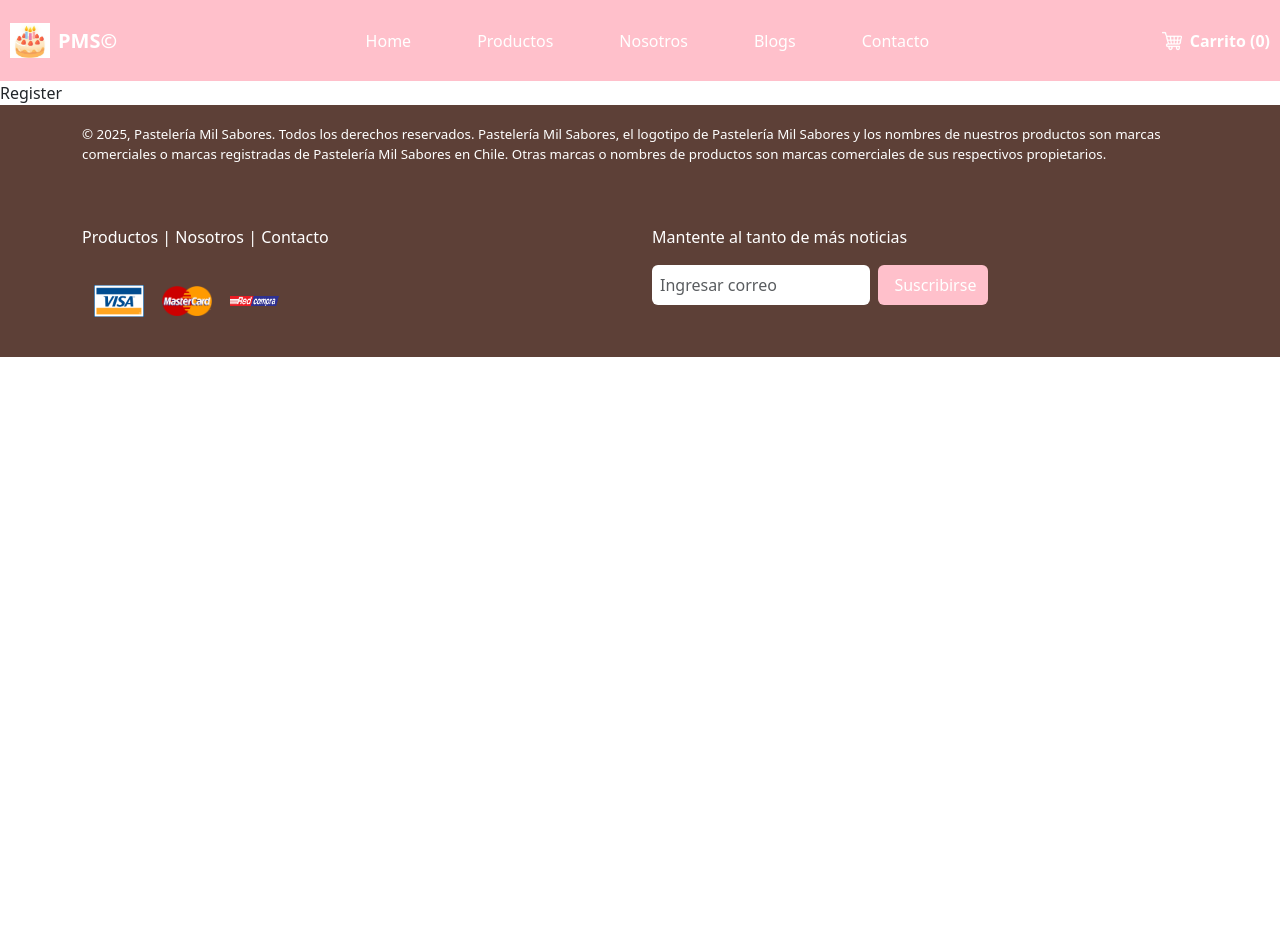
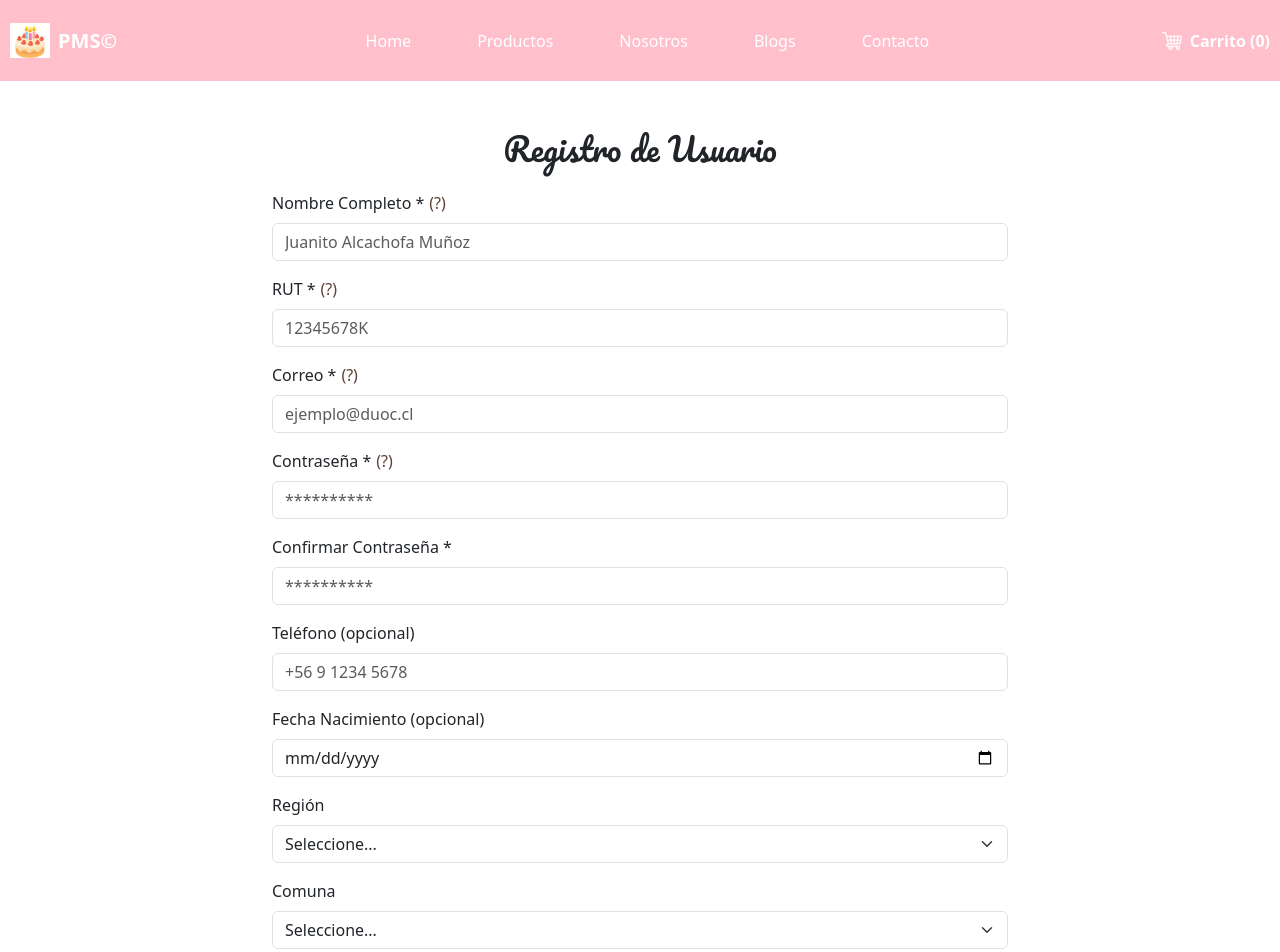
Before and after one commit to ivsantander-dot/milsaboresweb-v2, a React (Vite) app: page /register in a window 1280 px wide. Shown: the top 952 px of the page. Before the commit the page ends 800 px from the top, so only its background shows below. Built offline with nearby package versions, Linux system fonts and the light colour scheme.

Commit message:
Pagina de register terminada

```diff
--- a/src/pages/Register.jsx
+++ b/src/pages/Register.jsx
@@ -1,17 +1,252 @@
-import React from 'react';
-import HeaderComponents from '../components/Header/HeaderComponents';
-import FooterComponents from '../components/Footer/FooterComponent';
+import React, { useState } from "react";
+import { Container, Row, Col, Form, Button } from "react-bootstrap";
+import HeaderComponents from "../components/Header/HeaderComponents";
+import FooterComponents from "../components/Footer/FooterComponent";
+import styles from "../styles/register.module.css";
+import logoEmpresa from "../../public/images/LogoEmpresa.jpg";
 
-function Register() {
+export default function Register() {
+  const [formData, setFormData] = useState({
+    name: "",
+    rut: "",
+    email: "",
+    password: "",
+    confirmPassword: "",
+    phone: "",
+    birthdate: "",
+    region: "",
+    comuna: "",
+    terms: false
+  });
+
+  const [validated, setValidated] = useState(false);
+
+  const handleChange = (e) => {
+    const { id, value, type, checked } = e.target;
+    setFormData({
+      ...formData,
+      [id]: type === "checkbox" ? checked : value
+    });
+  };
+
+  const handleSubmit = (e) => {
+    e.preventDefault();
+    const form = e.currentTarget;
+    if (!form.checkValidity() || formData.password !== formData.confirmPassword) {
+      e.stopPropagation();
+      setValidated(true);
+      return;
+    }
+    // Aquí iría la lógica de registro (API, localStorage, etc.)
+    console.log("Usuario registrado:", formData);
+  };
+
+  // Función para llenar comunas según región
+  const getComunas = (region) => {
+    switch(region){
+      case "metropolitana": return ["Santiago","Puente Alto","Maipú","Ñuñoa"];
+      case "valparaiso": return ["Valparaíso","Viña del Mar","Quilpué","Villa Alemana"];
+      case "nuble": return ["Chillán","Chillán Viejo","Bulnes","San Carlos"];
+      case "araucania": return ["Temuco","Villarrica","Pucón","Loncoche"];
+      default: return [];
+    }
+  };
+
   return (
     <>
       <HeaderComponents />
 
-        <div>Register</div>
+      {/* Formulario de registro */}
+      <Container className="my-5">
+        <Row className="justify-content-center">
+          <Col md={10} lg={8}>
+            <h2 className="text-center mb-4">Registro de Usuario</h2>
+
+            <Form noValidate validated={validated} onSubmit={handleSubmit}>
+              {/* Nombre */}
+              <Form.Group className="mb-3 position-relative" controlId="name">
+                <Form.Label>
+                  Nombre Completo *
+                  <span className={styles.tooltip}>
+                    (?)
+                    <span>
+                      • Obligatorio<br />
+                      • Max: 150 caracteres
+                    </span>
+                  </span>
+                </Form.Label>
+
+                <Form.Control
+                  type="text"
+                  placeholder="Juanito Alcachofa Muñoz"
+                  value={formData.name}
+                  onChange={handleChange}
+                  required
+                  maxLength={150}
+                />
+                <Form.Control.Feedback type="invalid">El nombre no es válido.</Form.Control.Feedback>
+              </Form.Group>
+
+              {/* RUT */}
+              <Form.Group className="mb-3 position-relative" controlId="rut">
+                <Form.Label>
+                  RUT *
+                  <span className={styles.tooltip}> (?)
+                    <span className={styles.tooltipText}>• Sin puntos ni guion</span>
+                  </span>
+                </Form.Label>
+                <Form.Control
+                  type="text"
+                  placeholder="12345678K"
+                  value={formData.rut}
+                  onChange={handleChange}
+                  required
+                  minLength={7}
+                  maxLength={9}
+                  pattern="^[0-9]{7,8}[0-9Kk]$"
+                />
+                <Form.Control.Feedback type="invalid">El RUT no es válido.</Form.Control.Feedback>
+              </Form.Group>
+
+              {/* Correo */}
+              <Form.Group className="mb-3 position-relative" controlId="email">
+                <Form.Label>
+                  Correo *
+                  <span className={styles.tooltip}> (?)
+                    <span className={styles.tooltipText}>
+                      Debe terminar en:<br/>
+                      • @duocuc.cl<br/>
+                      • @profesor.duoc.cl<br/>
+                      • @gmail.com
+                    </span>
+                  </span>
+                </Form.Label>
+                <Form.Control
+                  type="email"
+                  placeholder="ejemplo@duoc.cl"
+                  value={formData.email}
+                  onChange={handleChange}
+                  required
+                  pattern="^[a-zA-Z0-9._%+-]+@(duocuc\.cl|profesor\.duoc\.cl|gmail\.com)$"
+                />
+                <Form.Control.Feedback type="invalid">El correo no es válido.</Form.Control.Feedback>
+              </Form.Group>
+
+              {/* Contraseña */}
+              <Form.Group className="mb-3 position-relative" controlId="password">
+                <Form.Label>
+                  Contraseña *
+                  <span className={styles.tooltip}> (?)
+                    <span className={styles.tooltipText}>Debe tener entre 4-10 caracteres</span>
+                  </span>
+                </Form.Label>
+                <Form.Control
+                  type="password"
+                  placeholder="**********"
+                  value={formData.password}
+                  onChange={handleChange}
+                  required
+                  minLength={4}
+                  maxLength={10}
+                />
+                <Form.Control.Feedback type="invalid">La contraseña no es válida.</Form.Control.Feedback>
+              </Form.Group>
+
+              {/* Confirmar contraseña */}
+              <Form.Group className="mb-3 position-relative" controlId="confirmPassword">
+                <Form.Label>Confirmar Contraseña *</Form.Label>
+                <Form.Control
+                  type="password"
+                  placeholder="**********"
+                  value={formData.confirmPassword}
+                  onChange={handleChange}
+                  required
+                  isInvalid={validated && formData.password !== formData.confirmPassword}
+                  isValid={validated && formData.password === formData.confirmPassword}
+                />
+                <Form.Control.Feedback type="invalid">Las contraseñas no coinciden.</Form.Control.Feedback>
+              </Form.Group>
+
+              {/* Teléfono */}
+              <Form.Group className="mb-3 position-relative" controlId="phone">
+                <Form.Label>Teléfono (opcional)</Form.Label>
+                <Form.Control
+                  type="tel"
+                  placeholder="+56 9 1234 5678"
+                  value={formData.phone}
+                  onChange={handleChange}
+                  pattern="^\+569[0-9]{8}$|^\+56 9 [0-9]{4} [0-9]{4}$"
+                  title="El número de teléfono debe estar en el formato correcto."
+                />
+              </Form.Group>
+
+              {/* Fecha de nacimiento */}
+              <Form.Group className="mb-3 position-relative" controlId="birthdate">
+                <Form.Label>Fecha Nacimiento (opcional)</Form.Label>
+                <Form.Control
+                  type="date"
+                  value={formData.birthdate}
+                  onChange={handleChange}
+                />
+              </Form.Group>
+
+              {/* Región */}
+              <Form.Group className="mb-3 position-relative" controlId="region">
+                <Form.Label>Región</Form.Label>
+                <Form.Select
+                  value={formData.region}
+                  onChange={handleChange}
+                  required
+                >
+                  <option value="" disabled>Seleccione...</option>
+                  <option value="metropolitana">Región Metropolitana</option>
+                  <option value="valparaiso">Valparaíso</option>
+                  <option value="nuble">Ñuble</option>
+                  <option value="araucania">La Araucanía</option>
+                </Form.Select>
+                <Form.Control.Feedback type="invalid">Seleccione una región válida.</Form.Control.Feedback>
+              </Form.Group>
+
+              {/* Comuna */}
+              <Form.Group className="mb-3 position-relative" controlId="comuna">
+                <Form.Label>Comuna</Form.Label>
+                <Form.Select
+                  value={formData.comuna}
+                  onChange={handleChange}
+                  required
+                >
+                  <option value="" disabled>Seleccione...</option>
+                  {getComunas(formData.region).map((c) => (
+                    <option key={c} value={c}>{c}</option>
+                  ))}
+                </Form.Select>
+                <Form.Control.Feedback type="invalid">Seleccione una comuna válida.</Form.Control.Feedback>
+              </Form.Group>
+
+              {/* Términos y condiciones */}
+              <Form.Group className="mb-3 form-check">
+                <Form.Check
+                  type="checkbox"
+                  label="Acepto los términos y condiciones"
+                  id="terms"
+                  checked={formData.terms}
+                  onChange={handleChange}
+                  required
+                />
+                <Form.Control.Feedback type="invalid">
+                  Debes estar de acuerdo para ingresar.
+                </Form.Control.Feedback>
+              </Form.Group>
+
+              <div className="d-grid mb-5">
+                <Button type="submit" variant="primary">Registrarse</Button>
+              </div>
+            </Form>
+          </Col>
+        </Row>
+      </Container>
 
       <FooterComponents />
     </>
   );
 }
-
-export default Register;
--- /dev/null
+++ b/src/styles/register.module.css
@@ -0,0 +1,33 @@
+/* Tooltip padre */
+.tooltip {
+  position: relative;
+  display: inline-block;
+  cursor: pointer;
+  margin-left: 5px;
+  color: var(--color-text);
+}
+
+/* Tooltip hijo */
+.tooltip span {
+  visibility: hidden;
+  width: 220px;
+  background-color: #333;
+  color: #fff;
+  border-radius: 5px;
+  padding: 8px;
+  position: absolute;
+  bottom: 125%;
+  left: 50%;
+  transform: translateX(-50%);
+  opacity: 0;
+  transition: opacity 0.3s;
+  font-size: 0.85rem;
+  text-align: left;
+  z-index: 10;
+}
+
+/* Mostrar tooltip al hacer hover */
+.tooltip:hover span {
+  visibility: visible;
+  opacity: 1;
+}
```
